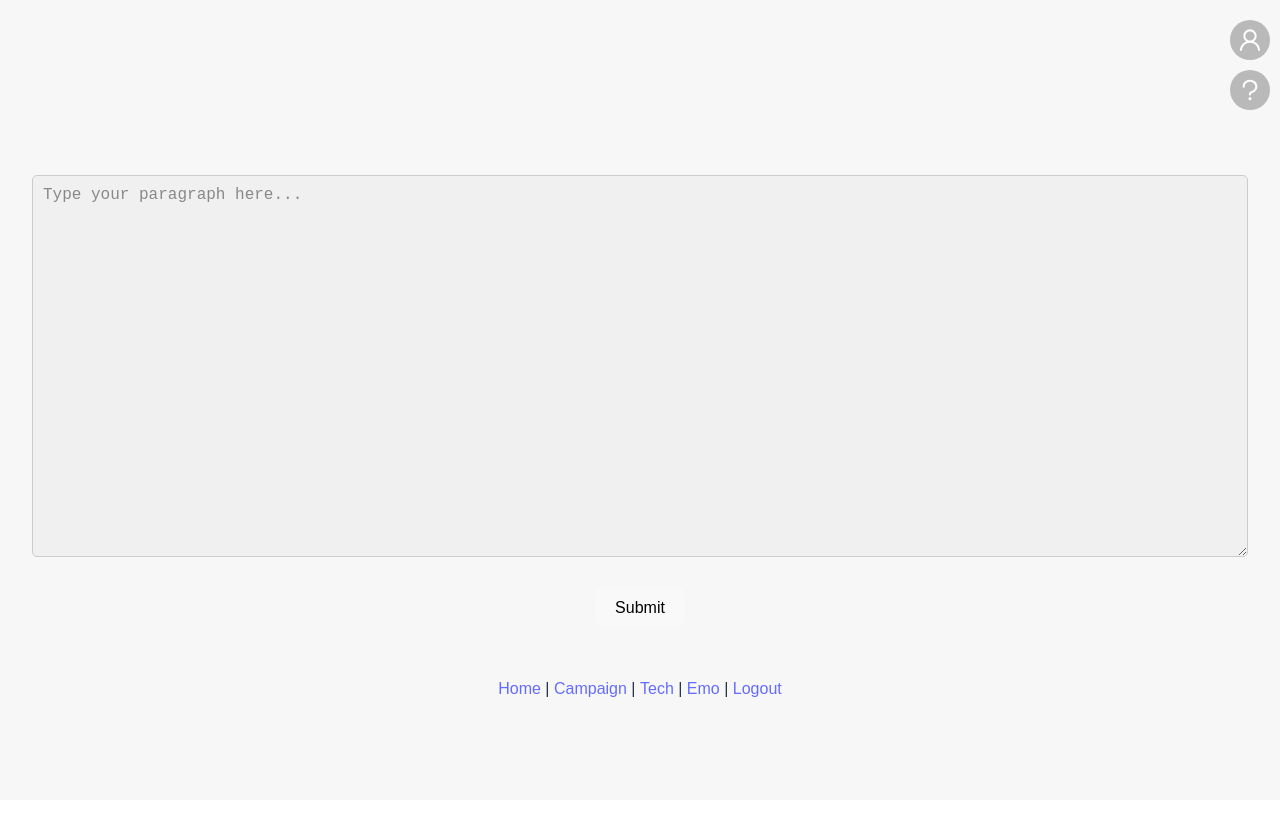
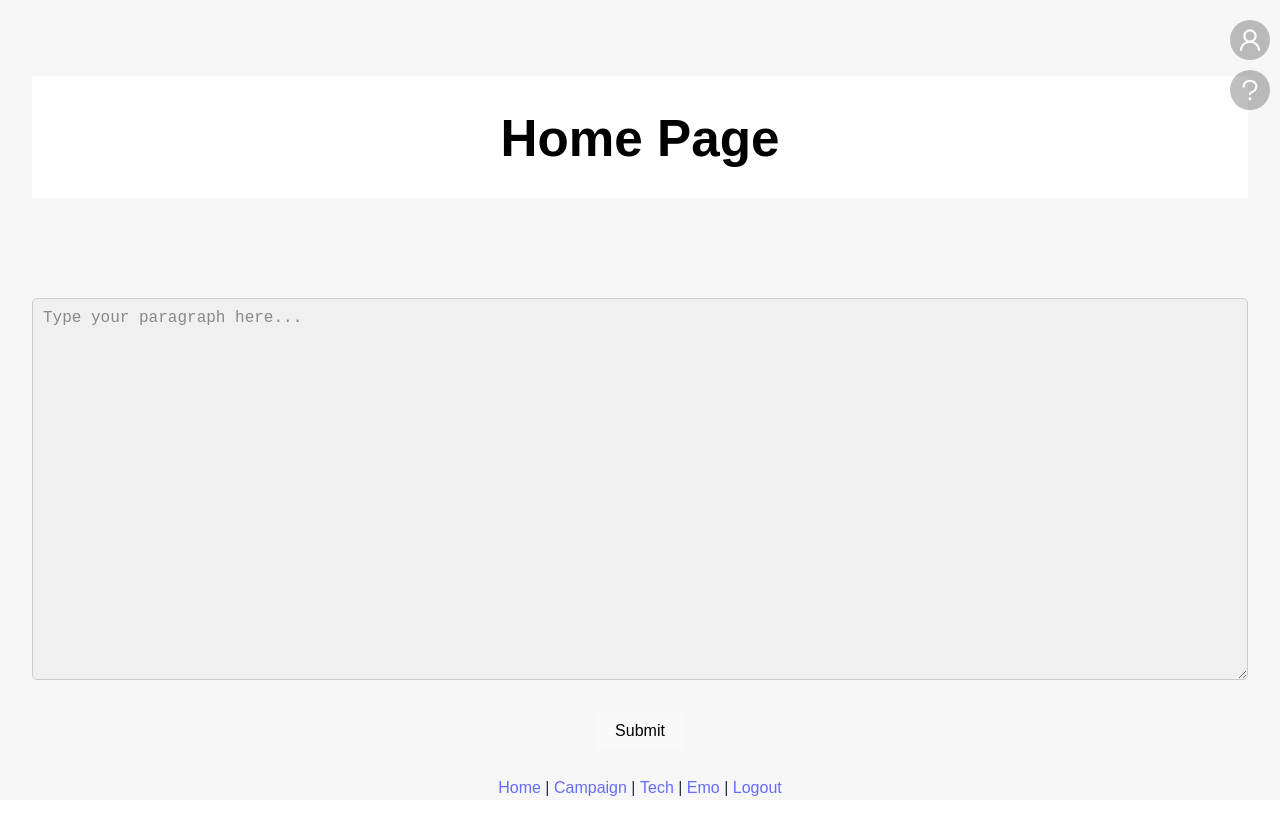
Before and after one commit to vch2128/mchackthon_2024, a React (Vite) app in the folder frontend/: page / in a window 1280 px wide. Shown: the top 834 px of the page. Before the commit the page ends 800 px from the top, so only its background shows below. Built offline with nearby package versions, Linux system fonts and the light colour scheme; sample sign-in values are in the browser's storage.

Commit message:
fix home

```diff
--- a/frontend/src/pages/Home/Home.css
+++ b/frontend/src/pages/Home/Home.css
@@ -1,15 +1,38 @@
 /* Home.css */
 
 .fixed-header {
-    position: fixed;
+    /* position: fixed; */
     top: 0;
     left: 0;
     width: 100%;
+    height: 15%;
     background-color: #fff; /* White background */
     z-index: -1;
-    padding:2px 0px 2px 0px;
-    border-bottom: 2px solid #ccc;
+    padding:1px 0px 1px 0px;
+    /* border-top:; */
+    /* border-bottom: 2px solid #ccc;
+    border-top: 2px solid #ccc;
+    border-right: 2px solid #ccc;
+    border-left: 2px solid #ccc;  */
     margin-top:2px;
+    margin-bottom: 3px;
+}
+
+.fixed-header2 {
+    /* position: fixed; */
+    top: 0;
+    left: 0;
+    width: 100%;
+    height: 15%;
+    background-color: #fff; /* White background */
+    z-index: -1;
+    padding:1px 0px 1px 0px;
+    /* border-top:; */
+    /* border-bottom: 2px solid #ccc;
+    border-top: 2px solid #ccc;
+    border-right: 2px solid #ccc;
+    border-left: 2px solid #ccc;  */
+    margin-top:100px;
     margin-bottom: 3px;
 }
 
@@ -17,14 +40,14 @@
     display: flex;
     justify-content: space-between;
     margin-top: 10px; /* Adds top margin to prevent overlap with the header */
+    height: 70%;
 }
 
 .box {
     flex: 1;
-    padding: 10px;
-    background-color: #f0f0f0;
+    /* padding: 10px; */
+    /* background-color: #f0f0f0; */
     border-radius: 5px;
-
 }
 
 .box-left {
--- a/frontend/src/pages/Home/Home.tsx
+++ b/frontend/src/pages/Home/Home.tsx
@@ -314,8 +314,8 @@ const Home: React.FC = () => {
 
   // Function for rendering no response UI
   const renderNoResponseUI = () => (
-    <div>
-      <div className="fixed-header">
+    <div style={{ height: '100vh', overflowY: 'auto' ,scrollbarWidth: 'none', msOverflowStyle: 'none'}}>
+      <div className="fixed-header2">
         <h1>Home Page</h1>
       </div>
 
@@ -340,15 +340,16 @@ const Home: React.FC = () => {
     </div>
   );
 
-  // Function for rendering response UI
   const renderResponseUI = () => (
-    <div>
-      <div className="fixed-header">
-        <h1>Home Page</h1>
-      </div>
-      <div style={{ marginTop: '100px', marginBottom: '50px' }}>
-        <div className="container">
-          <div className="box box-left">
+    <div style={{ height: '100vh', overflowY: 'auto' ,scrollbarWidth: 'none', msOverflowStyle: 'none'}}>
+
+      <div style={{ marginTop: '50px', marginBottom: '50px' }}>
+        <div className="fixed-header">
+          <h1>Home Page</h1>
+        </div>
+
+        <div className="container" style={{ display: 'flex', flexWrap: 'wrap' }}>
+          <div className="box box-left" style={{ flex: '1', minWidth: '300px' }}>
             <h2>Technical Part:</h2>
             <textarea
               value={techProb || ''}
@@ -356,15 +357,18 @@ const Home: React.FC = () => {
                 setTechProb(e.target.value)
               }
               rows={20}
-              cols={80}
+              cols={75}
               placeholder="Technical part will be displayed here..."
               style={{
                 backgroundColor: '#f0f0f0',
                 color: 'black',
                 padding: '10px',
                 borderRadius: '5px',
+                width: '100%',
+                boxSizing: 'border-box',
               }}
             ></textarea>
+            <br />
             <br />
             <button onClick={directlySubmit} disabled={loadingTech}>
               {loadingTech ? 'Submitting...' : 'Submit Technical'}
@@ -376,7 +380,7 @@ const Home: React.FC = () => {
             {errorTech && <p style={{ color: 'red' }}>{errorTech}</p>}
           </div>
 
-          <div className="box box-right">
+          <div className="box box-right" style={{ flex: '1', minWidth: '300px' }}>
             <h2>Emotional Part:</h2>
             <textarea
               value={emoProb || ''}
@@ -391,13 +395,15 @@ const Home: React.FC = () => {
                 color: 'black',
                 padding: '10px',
                 borderRadius: '5px',
+                width: '100%',
+                boxSizing: 'border-box',
               }}
             ></textarea>
+            <br />
             <br />
             <button onClick={sendEmoProbSubmitToSame} disabled={loadingEmo}>
               {loadingEmo ? 'Submitting...' : '傳給同溫層'}
             </button>
-
             {' '}
             <button onClick={sendEmoProbSubmitToDiff} disabled={loadingEmo}>
               {loadingEmo ? 'Submitting...' : '傳給神秘人士'}
@@ -421,6 +427,8 @@ const Home: React.FC = () => {
       </div>
     </div>
   );
+
+
 
   return (
     <div>
```
